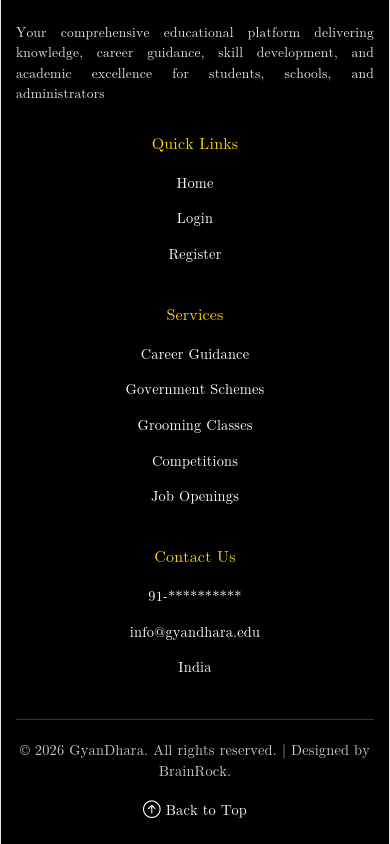
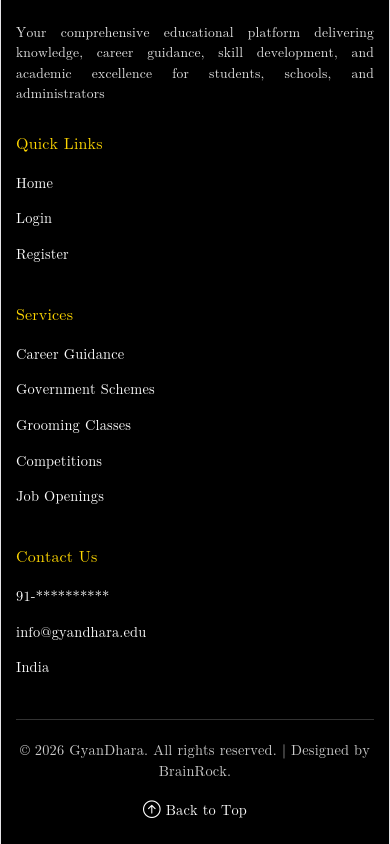
Before and after one commit to VAIBHAVTOMAR321/Gyandhara, a React (Vite) app: page /gyandhara/login in a window 390 px wide. Shown: the part 1137-1981 px from the top of the page. Built offline with nearby package versions, Linux system fonts and the light colour scheme.

Commit message:
footer updated

```diff
--- a/src/assets/css/footer.css
+++ b/src/assets/css/footer.css
@@ -174,6 +174,9 @@ background-color: #000;
   .footer-container {
     padding: 0 15px;
   }
+  .footer-links-section, .footer-services-section, .footer-contact-section {
+    text-align: justify;
+  }
 
   .footer-main {
     grid-template-columns: 1fr;
```
